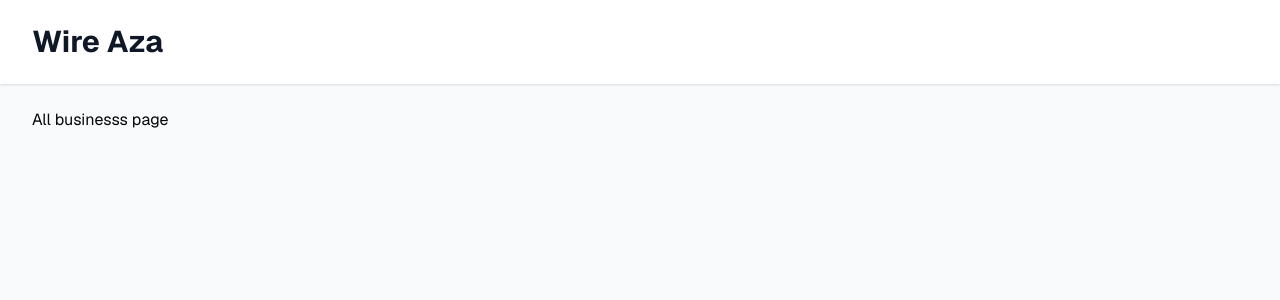
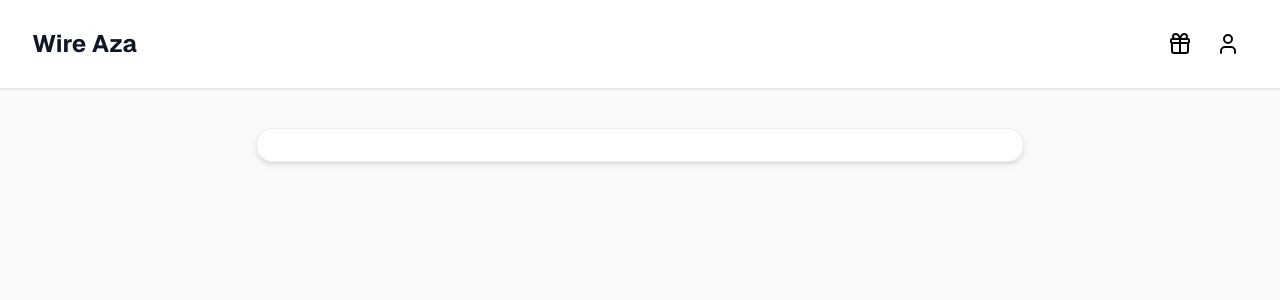
Before and after one commit to fisayo-dev/wire-aza, a Next.js app: page /businesses in a window 1280 px wide. Shown: the top 300 px of the page. Built offline with nearby package versions, Linux system fonts and the light colour scheme.

Commit message:
style: design header and business pae

```diff
--- a/app/(dashboard)/businesses/page.tsx
+++ b/app/(dashboard)/businesses/page.tsx
@@ -1,7 +1,6 @@
-import React from "react";
-
-const page = () => {
-  return <div>All businesss page</div>;
+import AllBusinessesPage from "@/components/dashboard/AllBusinessesPage";
+const BusinessesPage = () => {
+  return <AllBusinessesPage />;
 };
 
-export default page;
+export default BusinessesPage;
--- a/app/(dashboard)/profile/page.tsx
+++ b/app/(dashboard)/profile/page.tsx
@@ -0,0 +1,9 @@
+import React from 'react'
+
+const ProfilePage = () => {
+  return (
+    <div>ProfilePage</div>
+  )
+}
+
+export default ProfilePage
--- /dev/null
+++ b/components/dashboard/AllBusinessesPage.tsx
@@ -0,0 +1,12 @@
+const AllBusinessesPage = () => {
+  return (
+    <div className="py-4 lg:max-w-3xl md:max-w-2xl mx-auto">
+        <div className="grid grid-cols-1 gap-4">
+            {/* Grid card */}
+            <div className="py-4 px-3 rounded-2xl border bg-white shadow-md"></div>
+        </div>
+    </div>
+  )
+}
+
+export default AllBusinessesPage
--- a/components/dashboard/Header.tsx
+++ b/components/dashboard/Header.tsx
@@ -1,10 +1,23 @@
 "use client";
+
+import { GiftIcon, User } from "lucide-react";
+import Link from "next/link";
 
 const DashboardHeader = () => {
   return (
     <header className="bg-white shadow">
       <div className="max-w-7xl mx-auto py-6 px-4 sm:px-6 lg:px-8">
-        <h1 className="text-3xl font-bold text-gray-900">Wire Aza</h1>
+        <div className="flex items-center justify-between">
+          <h1 className="text-2xl font-bold text-gray-900">Wire Aza</h1>
+          <div className="flex items-center space-x-2">
+            <Link href="/support" className="p-2 hover:bg-green-100 rounded-full">
+              <GiftIcon />
+            </Link>
+            <Link href="/profile" className="p-2 hover:bg-green-100 rounded-full">
+              <User />
+            </Link>
+          </div>
+        </div>
       </div>
     </header>
   );
```
